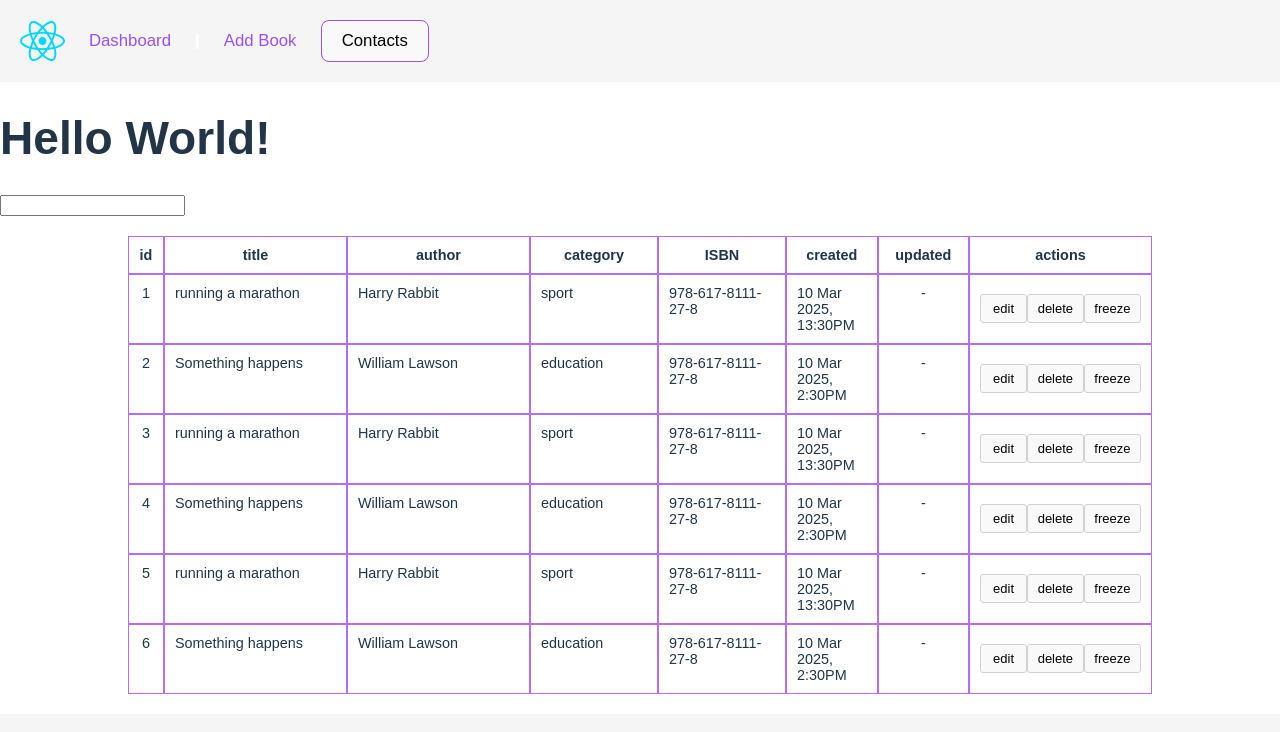
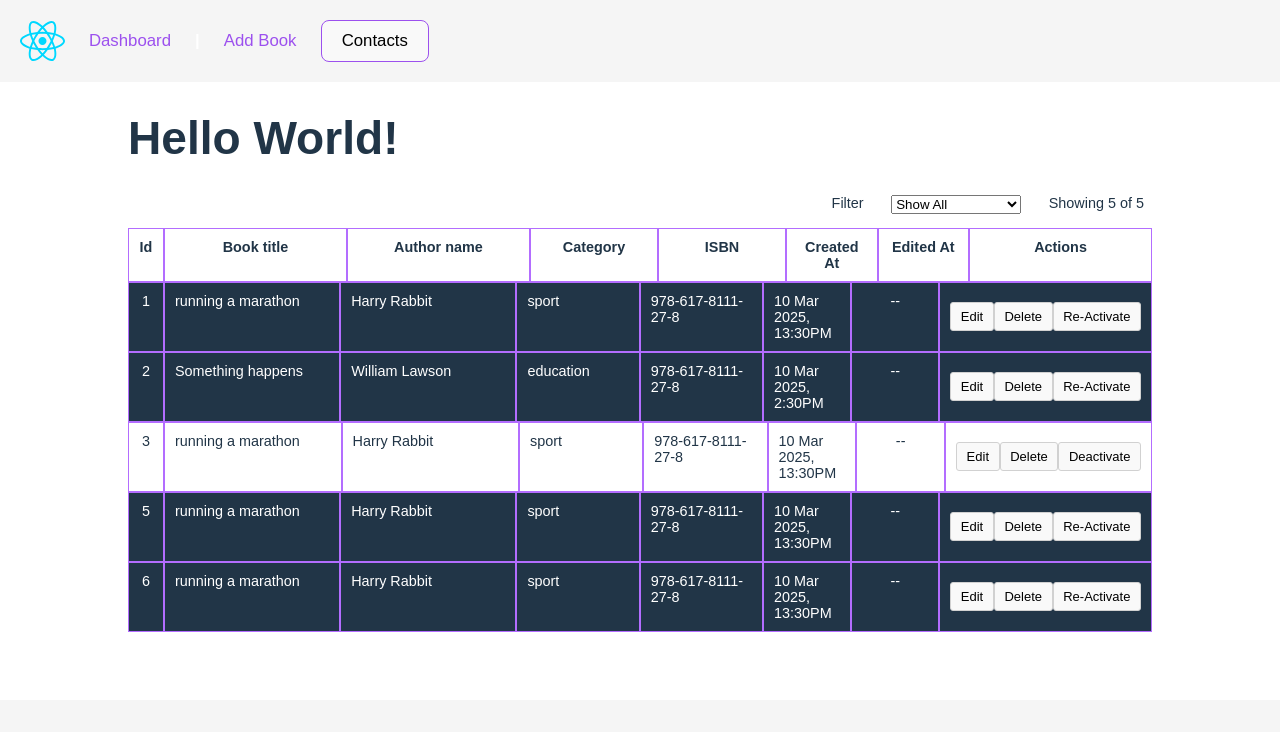
Before and after one commit to hustle2live/test-2, a React (Vite) app: page / in a window 1280 px wide. Shown: the top 732 px of the page. Built offline with nearby package versions, Linux system fonts and the light colour scheme; data requests are answered from the project's data file.

Commit message:
feat added fetch function

```diff
--- a/db/db.json
+++ b/db/db.json
@@ -7,7 +7,8 @@
       "category_name": "sport",
       "ISBN": "978-617-8111-27-8",
       "created_at": "2025-03-10 23:30:00",
-            "updated_at": null
+      "updated_at": null,
+      "isActive": false
     },
     {
       "id": "2",
@@ -16,7 +17,8 @@
       "category_name": "education",
       "ISBN": "978-617-8111-27-8",
       "created_at": "2025-03-10 12:30:00",
-            "updated_at": null
+      "updated_at": null,
+      "isActive": false
     },
     {
       "id": "3",
@@ -25,16 +27,8 @@
       "category_name": "sport",
       "ISBN": "978-617-8111-27-8",
       "created_at": "2025-03-10 23:30:00",
-            "updated_at": null
-        },
-        {
-            "id": "4",
-            "title": "Something happens",
-            "author": "William Lawson",
-            "category_name": "education",
-            "ISBN": "978-617-8111-27-8",
-            "created_at": "2025-03-10 12:30:00",
-            "updated_at": null
+      "updated_at": null,
+      "isActive": true
     },
     {
       "id": "5",
@@ -43,16 +37,18 @@
       "category_name": "sport",
       "ISBN": "978-617-8111-27-8",
       "created_at": "2025-03-10 23:30:00",
-            "updated_at": null
+      "updated_at": null,
+      "isActive": false
     },
     {
       "id": "6",
-            "title": "Something happens",
-            "author": "William Lawson",
-            "category_name": "education",
+      "title": "running a marathon",
+      "author": "Harry Rabbit",
+      "category_name": "sport",
       "ISBN": "978-617-8111-27-8",
-            "created_at": "2025-03-10 12:30:00",
-            "updated_at": null
+      "created_at": "2025-03-10 23:30:00",
+      "updated_at": null,
+      "isActive": false
     }
   ],
   "categories": [
--- a/src/api/apiPath.ts
+++ b/src/api/apiPath.ts
@@ -2,7 +2,7 @@ export const baseURL = 'http://localhost:3000';
 
 export const ApiPath = {
    BOOKS_ALL: '/books',
-   BOOK_ONE: '/books/:id',
+   BOOK_ONE: '/books',
    CATEGORIES: '/categories',
    PROFILE: '/profile'
 } as const;
--- a/src/api/booksService.ts
+++ b/src/api/booksService.ts
@@ -1,4 +1,5 @@
 import { BookData } from '../common/types';
+import { useBookContext } from '../hooks/useBookContext';
 import { ApiPath } from './apiPath';
 import { createURL, httpRequest } from './http.service';
 
@@ -6,7 +7,7 @@ interface BookService {
    getOne: (bookId: string) => Promise<BookData[] | null>;
    getAll: () => Promise<BookData[] | null>;
    create: (bookData: BookData) => Promise<BookData[] | null>;
-   update: (bookId: string, bookData: BookData) => Promise<BookData[] | null>;
+   update: (bookId: string, bookData: Partial<BookData>) => Promise<BookData[] | null>;
    delete: (bookId: string) => Promise<BookData[] | null>;
 }
 
@@ -23,9 +24,6 @@ const BooksHttpService = (): BookService => {
          }
 
          const data = await response.json();
-
-         // console.log(data);
-
          return data;
       },
 
@@ -38,9 +36,7 @@ const BooksHttpService = (): BookService => {
          if (!response.ok) {
             throw new Error(`HTTP error! Cant GET All Books. Status: ${response.status}`);
          }
-
          const data = await response.json();
-
          return data;
       },
 
@@ -56,14 +52,13 @@ const BooksHttpService = (): BookService => {
          }
 
          const data = await response.json();
-
          return data;
       },
 
-      update: async (bookId: string, bookData: BookData) => {
+      update: async (bookId: string, bookData: Partial<BookData>) => {
          const response = await httpRequest({
             url: createURL({ endpoint: ApiPath.BOOKS_ALL, params: { id: bookId } }),
-            method: 'GET',
+            method: 'PATCH',
             body: JSON.stringify(bookData)
          });
 
@@ -72,7 +67,7 @@ const BooksHttpService = (): BookService => {
          }
 
          const data = await response.json();
-
+         console.log(data);
          return data;
       },
 
--- a/src/api/http.service.ts
+++ b/src/api/http.service.ts
@@ -9,7 +9,7 @@ type ApiParams = {
 };
 
 type HttpRequestProps = {
-   method: 'GET' | 'POST' | 'PUT' | 'DELETE';
+   method: 'GET' | 'POST' | 'PUT' | 'DELETE' | 'PATCH';
    url: string;
    headers?: RequestInit['headers'];
    body?: RequestInit['body'];
--- a/src/common/types.ts
+++ b/src/common/types.ts
@@ -6,4 +6,5 @@ export type BookData = {
    ISBN: string;
    created_at: string;
    updated_at: string | null;
+   isActive: boolean;
 };
--- a/src/components/dashboard/dashboard.tsx
+++ b/src/components/dashboard/dashboard.tsx
@@ -1,5 +1,4 @@
-import { createElement } from 'react';
-
+import { createElement, useEffect, useState } from 'react';
 import { BookData } from '../../common/types';
 import { useBookContext } from '../../hooks/useBookContext';
 import { useBookService } from '../../hooks/useBookService';
@@ -17,49 +16,97 @@ const formatTimeStamp = (date: string): string => {
 
 type ActionType = ((id: string, data?: BookData) => void) | undefined;
 
-const createButton = (type: 'edit' | 'delete' | 'freeze', action: ActionType = () => {}) => {
-   const button = createElement('button', { className: type, onClick: action }, type);
+const createButton = (type: 'edit' | 'delete' | 'activate', action: ActionType = () => {}, name: string = '') => {
+   const button = createElement('button', { className: type, onClick: action }, name);
    return button;
 };
 
-const createActions = (buttonId: string) => {
-   // const onDelete = (id: string) => useBookService.delete(id);
-   // const onUpdate = (id: string, data: BookData) => useBookService.update(id, data);
+enum ShowFilterType {
+   Active = 'active',
+   Deactivated = 'deactivated',
+   All = 'all'
+}
+
+const createActions = (buttonId: string, active: boolean, fetch: () => void) => {
+   const onEdit = () => console.log('redirect');
+   const onDelete = () => {
+      useBookService.delete(buttonId);
+      fetch();
+   };
+   const onChange = () => {
+      useBookService.update(buttonId, { isActive: !active });
+      fetch();
+   };
+
    const actions = [
-      createButton('edit', undefined),
-      createButton('delete', undefined),
-      createButton('freeze', undefined)
+      createButton('edit', onEdit, 'Edit'),
+      createButton('delete', onDelete, 'Delete'),
+      createButton('activate', onChange, active ? 'Deactivate' : 'Re-Activate')
    ];
+
    const div = createElement('div', { className: 'table__actions' }, ...actions);
+
    return div;
 };
 
 export const Dashboard: React.FC = () => {
-   const { data, loading, error } = useBookContext();
+   const { data, fetchHandler, loading, error } = useBookContext();
+   const [bookData, setBookData] = useState<BookData[]>(data);
+   const [showFilter, setShowFilter] = useState<ShowFilterType>(ShowFilterType.All);
+
+   const [totalBooks, showedBooks] = [data.length, bookData.length];
+
+   useEffect(() => {
+      const handleShowFilter = (array: BookData[] = data) => {
+         if (showFilter === ShowFilterType.All) {
+            return setBookData(array);
+         }
+         const books = array.filter((item) => item.isActive === Boolean(showFilter === ShowFilterType.Active));
+         setBookData(books);
+      };
+      handleShowFilter();
+   }, [data, showFilter]);
 
    return (
       <div className='dashboard'>
          <h1>Hello World!</h1>
 
-         <div className='filters'>
-            <input type='text' />
+         <div className='filter filter__show'>
+            <label htmlFor='filter-action'>Filter </label>{' '}
+            <select
+               name='filter-action'
+               id='show-filter'
+               defaultValue={ShowFilterType.All}
+               onChange={(e) => {
+                  setShowFilter(e.target.value as ShowFilterType);
+               }}
+            >
+               <option value={ShowFilterType.All}>Show All</option>
+               <option value={ShowFilterType.Active}>Show Active</option>
+               <option value={ShowFilterType.Deactivated}>Show Deactivated</option>
+            </select>
+            <div className='count'>
+               Showing {showedBooks} of {totalBooks}
+            </div>
          </div>
 
          <ul className='table'>
             <li className='table__row table__row-title'>
-               <div className='table__cell'>id</div>
-               <div className='table__cell'>title</div>
-               <div className='table__cell'>author</div>
-               <div className='table__cell'>category</div>
+               <div className='table__cell'>Id</div>
+               <div className='table__cell'>Book title</div>
+               <div className='table__cell'>Author name</div>
+               <div className='table__cell'>Сategory</div>
                <div className='table__cell'>ISBN</div>
-               <div className='table__cell'>created</div>
-               <div className='table__cell'>updated</div>
-               <div className='table__cell'>actions</div>
+               <div className='table__cell'>Сreated At</div>
+               <div className='table__cell'>Edited At</div>
+               <div className='table__cell'>Actions</div>
             </li>
-            {data.map(({ id, title, author, category_name, ISBN, created_at, updated_at }: BookData, idx) => {
-               const isUdated = updated_at ? formatTimeStamp(updated_at) : <div className='centered'>-</div>;
+            {bookData.map(
+               ({ id, title, author, category_name, ISBN, created_at, updated_at, isActive }: BookData, idx) => {
+                  const isUdated = updated_at ? formatTimeStamp(updated_at) : <div className='centered'>--</div>;
+                  const muted = !isActive ? 'table__row_muted' : '';
                   return (
-                  <li key={id + idx} className='table__row'>
+                     <li key={id + idx} className={`table__row ${muted}`}>
                         <div className='table__cell'>{id}</div>
                         <div className='table__cell'>{title}</div>
                         <div className='table__cell'>{author}</div>
@@ -67,10 +114,11 @@ export const Dashboard: React.FC = () => {
                         <div className='table__cell'>{ISBN}</div>
                         <div className='table__cell'>{formatTimeStamp(created_at)}</div>
                         <div className='table__cell'>{isUdated}</div>
-                     <div className='table__cell'>{createActions(id)}</div>
+                        <div className='table__cell'>{createActions(id, isActive, fetchHandler)}</div>
                      </li>
                   );
-            })}
+               }
+            )}
          </ul>
       </div>
    );
--- a/src/context/bookContext.tsx
+++ b/src/context/bookContext.tsx
@@ -6,6 +6,7 @@ interface BookContextType {
    data: BookData[];
    loading: boolean;
    error: string | null;
+   fetchHandler: () => void;
 }
 
 const BookDataContext = createContext<BookContextType | null>(null);
@@ -15,14 +16,15 @@ const AppProvider = ({ children }: { children: ReactNode }) => {
    const [loading, setLoading] = useState<boolean>(true);
    const [error, setError] = useState<string | null>(null);
 
+   const [trigger, setTrigger] = useState(0);
+
    const bookService = BooksHttpService();
 
-   useEffect(() => {
-      const fetchData = async () => {
+   const fetchBookData = async () => {
       try {
          const books = await bookService.getAll();
          if (!books) throw new Error('Failed to fetch books');
-            setData(books); // ?? []
+         setData(books);
       } catch (err) {
          setError(err instanceof Error ? err.message : String(err));
       } finally {
@@ -30,10 +32,20 @@ const AppProvider = ({ children }: { children: ReactNode }) => {
       }
    };
 
-      fetchData();
+   const fetchHandler = () => {
+      const changeTrigger = () => setTrigger(trigger + 1);
+      setTimeout(changeTrigger, 0);
+   };
+
+   useEffect(() => {
+      fetchBookData();
    }, []);
 
-   const contextValues = useMemo(() => ({ data, loading, error }), [data, loading, error]);
+   useEffect(() => {
+      fetchBookData();
+   }, [trigger]);
+
+   const contextValues = useMemo(() => ({ data, loading, error, fetchHandler }), [data, loading, error, fetchHandler]);
 
    return <BookDataContext.Provider value={contextValues}>{children}</BookDataContext.Provider>;
 };
--- a/src/styles/index.scss
+++ b/src/styles/index.scss
@@ -99,12 +99,23 @@ button {
 }
 
 .dashboard {
+   width: 80%;
+   margin: 0 auto;
+}
+
+.filter {
+   &__show {
+      justify-self: flex-end;
+      align-self: flex-end;
+      display: flex;
+      flex-flow: row nowrap;
+      gap: 2.3rem;
+      padding-right: 1ch;
+   }
 }
 
 .table {
-   width: 80%;
-   margin: 0 auto;
-   padding: 20px;
+   padding: 0;
 
    &__row {
       box-sizing: border-box;
@@ -113,6 +124,11 @@ button {
       &-title {
          text-align: center;
          font-weight: bold;
+      }
+
+      &_muted {
+         background-color: #213547;
+         color: #fff;
       }
    }
 
@@ -137,6 +153,7 @@ button {
          flex-basis: 30%;
          border-radius: 3px;
          font-size: small;
+         white-space: nowrap;
          padding: 0.5rem 0.8rem;
          flex-shrink: 1;
       }
```
Also changed, not shown: src/hooks/useBookService.ts (+0 -16 lines). Lines whose indentation alone changed are shown as unchanged.
